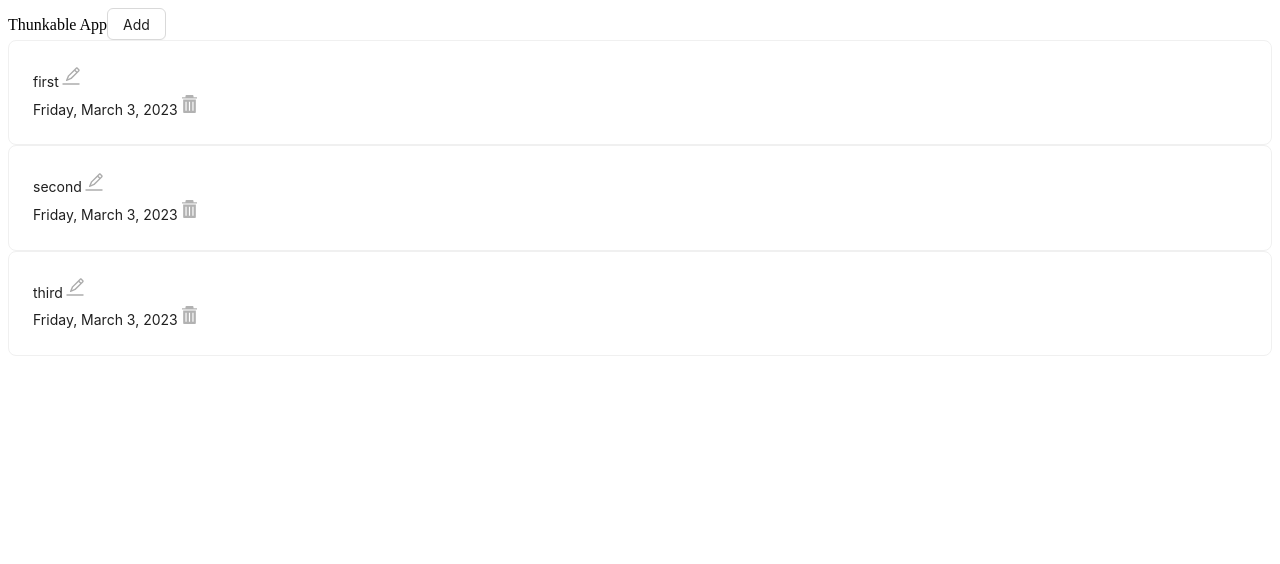
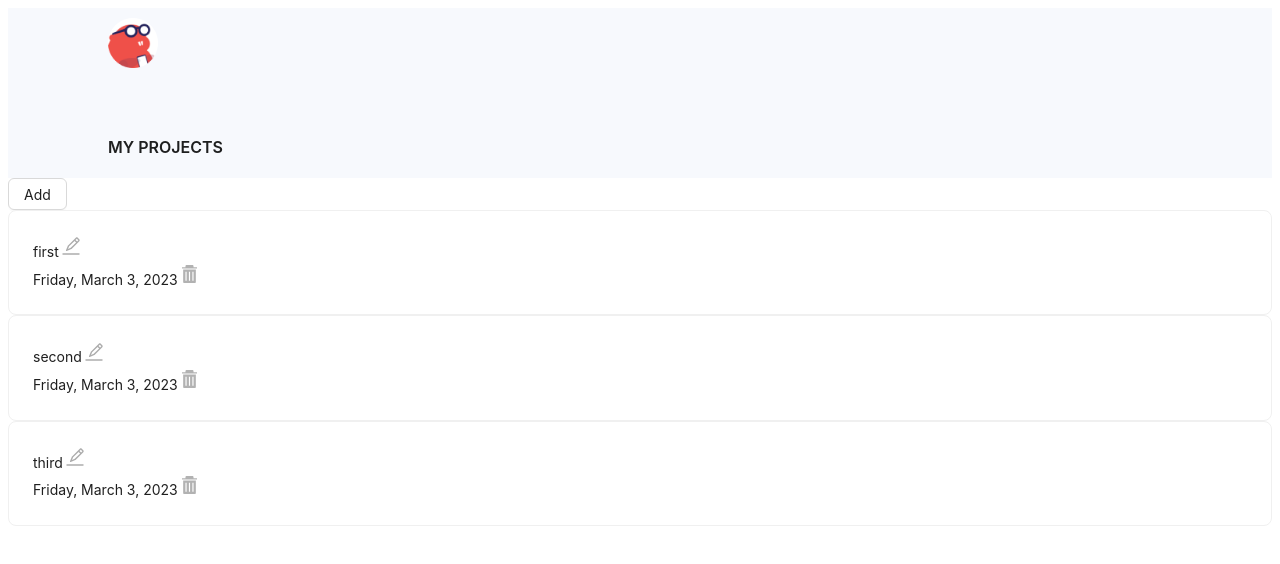
Before and after one commit to kjgamis/thunkable-app, a React (Create React App) app: page / in a window 1280 px wide. Shown: the top 564 px of the page. Built offline with nearby package versions, Linux system fonts and the light colour scheme.

Commit message:
feat: move header to separate component

```diff
--- a/src/App.js
+++ b/src/App.js
@@ -1,8 +1,9 @@
 import React, { useState } from 'react'
 import { useDispatch } from 'react-redux'
-import { Button } from 'antd'
+import { Button  } from 'antd'
 import ProjectForm from './components/ProjectForm'
 import ProjectList from './components/ProjectList'
+import Header from './components/Header'
 import { createProject } from './redux/project'
 
 const App = () => {
@@ -16,7 +17,7 @@ const App = () => {
 
   return (
     <div>
-      Thunkable App
+      <Header />
       <Button
         onClick={() => setNewProject(newProject => !newProject)}
       >
--- /dev/null
+++ b/src/components/Header.js
@@ -0,0 +1,16 @@
+import React from 'react'
+import { Layout, Image, Typography } from 'antd'
+const { Header:  AntHeader } = Layout
+const { Title } = Typography
+import ThunkableBeaver from '../assets/ThunkableBeaver.png'
+
+const Header = () => {
+  return (
+    <AntHeader style={{ backgroundColor: '#F7F9FD', padding: '0 100px', height: '170px' }}>
+      <Image src={ThunkableBeaver} width={50} style={{ margin: '10px 0 40px' }} />
+        <Title level={5}>MY PROJECTS</Title>
+    </AntHeader>
+  )
+}
+
+export default Header
```
